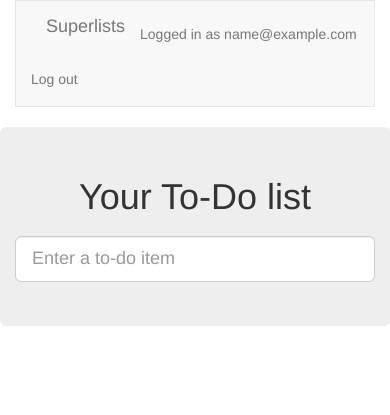
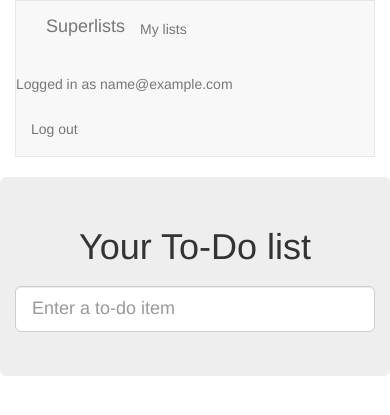
Before and after one commit to cezxary/tdd_with_python, a Django app: template lists/templates/lists/list.html in a window 390 px wide. Shown: the top 415 px of the page. Run offline with Django 4.2, Linux system fonts and the light colour scheme; the template is opened without the code that fills it: values that come from a table or form of the project are taken from there, others are empty; the visitor is signed in with stand-in values (Sample User, id 1); some libraries are stand-ins or nearby versions.

Commit message:
URL, placeholder view, and first-cut templates for my_lists

```diff
--- a/lists/templates/lists/base.html
+++ b/lists/templates/lists/base.html
@@ -15,6 +15,9 @@
         <div class="container-fluid">
             <a class="navbar-brand" href="/">Superlists</a>
             {% if user.email %}
+                <ul class="nav navbar-nav navbar-left">
+                    <li><a href="{% url 'my_lists' user.email %}">My lists</a></li>
+                </ul>
                 <ul class="nav navbar-nav navbar-right">
                     <li class="navbar-text">Logged in as {{ user.email }}</li>
                     <li><a href="{% url 'logout' %}">Log out</a></li>
@@ -49,6 +52,7 @@
         <div class="col-md-6 col-md-offset-3 jumbotron">
             <div class="text-center">
                 <h1>{% block header_text %}{% endblock %}</h1>
+                {% block list_form %}
                     <form method="post" action="{% block form_action %}{% endblock %}">
                         {{ form.text }}
                         {% csrf_token %}
@@ -58,6 +62,7 @@
                         </div>
                         {% endif %}
                     </form>
+                {% endblock %}
             </div>
         </div>
     </div>
@@ -68,6 +73,14 @@
             {% endblock %}
         </div>
     </div>
+
+    <div class="row">
+        <div class="col-md-6 col-md-offset-3">
+            {% block extra_content %}
+            {% endblock %}
+        </div>
+    </div>
+
 </div>
 <script src="/static/node_modules/jquery/dist/jquery.js"></script>
 <script src="{% static 'list.js' %}"></script>
--- a/lists/urls.py
+++ b/lists/urls.py
@@ -19,5 +19,6 @@ from lists import views
 urlpatterns = [
     path('', views.home_page),
     path('new', views.new_list, name='new_list'),
-    path('<int:list_id>/', views.view_list, name='view_list')
+    path('<int:list_id>/', views.view_list, name='view_list'),
+    path('users/<str:email>/', views.my_lists, name='my_lists'),
 ]
--- a/lists/views.py
+++ b/lists/views.py
@@ -27,3 +27,7 @@ def new_list(request):
         return redirect(list_)
     else:
         return render(request, 'lists/home.html', {"form": form})
+
+
+def my_lists(request, email):
+    return render(request, 'lists/my_lists.html')
```
Also changed, not shown: lists/templates/lists/my_lists.html (added, +14 -0 lines), lists/tests/test_views.py (+7 -0 lines). Lines whose indentation alone changed are shown as unchanged.
